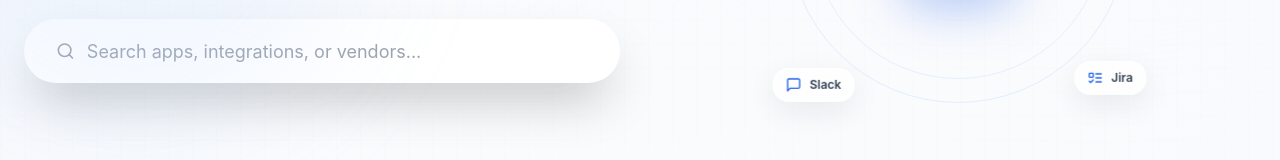
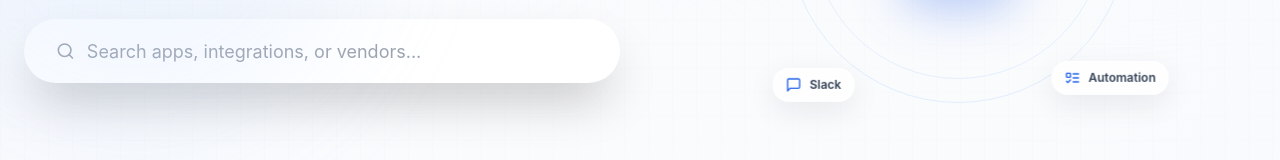
Before and after one commit to Jinming7/ones-marketplace, a Next.js app in the folder frontend/: page / in a window 1280 px wide. Shown: the part 412-572 px from the top of the page. Built offline with nearby package versions, Linux system fonts and the light colour scheme.

Commit message:
chore(ui): rename orbit label from Jira to Automation

```diff
--- a/frontend/src/components/OrbitVisual.tsx
+++ b/frontend/src/components/OrbitVisual.tsx
@@ -3,7 +3,7 @@
 import { Github, ListTodo, MessageSquare, PenTool } from "lucide-react";
 
 const ORBIT_ITEMS = [
-  { label: "Jira", Icon: ListTodo, angle: "top-0 left-1/2 -translate-x-1/2 -translate-y-1/2" },
+  { label: "Automation", Icon: ListTodo, angle: "top-0 left-1/2 -translate-x-1/2 -translate-y-1/2" },
   { label: "Slack", Icon: MessageSquare, angle: "top-1/2 right-0 translate-x-1/2 -translate-y-1/2" },
   { label: "GitHub", Icon: Github, angle: "bottom-0 left-1/2 -translate-x-1/2 translate-y-1/2" },
   { label: "Figma", Icon: PenTool, angle: "top-1/2 left-0 -translate-x-1/2 -translate-y-1/2" }
```
